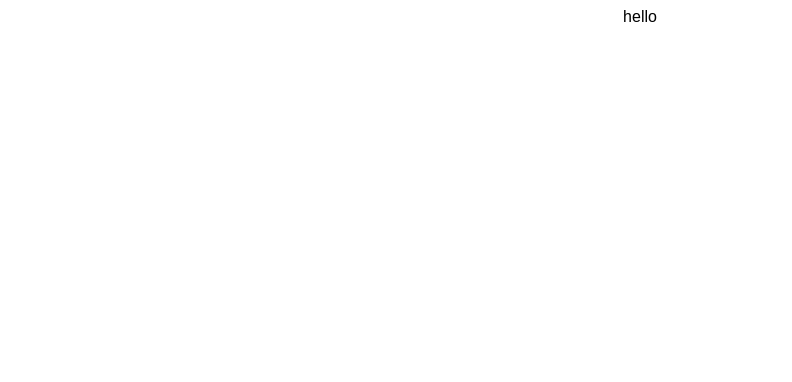
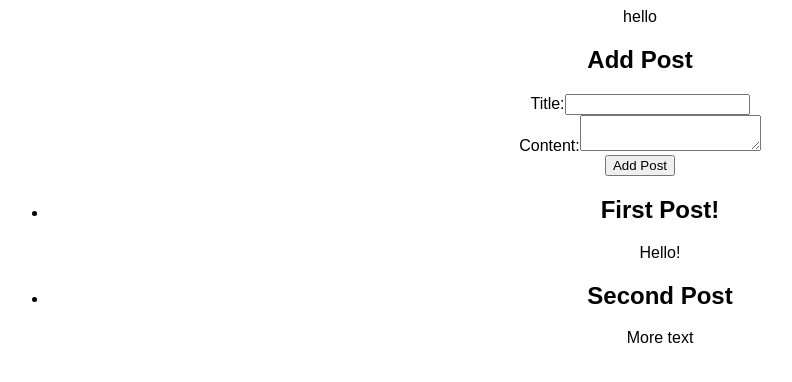
Before and after one commit to aaryandewan/learn-reactt-redux, a React (Create React App) app: page / in a window 1280 px wide. Shown: the top 382 px of the page, without its empty margins (0-792 px from the left). Built offline with nearby package versions, Linux system fonts and the light colour scheme.

Commit message:
working yeah budddyy

```diff
--- a/src/App.js
+++ b/src/App.js
@@ -1,12 +1,16 @@
 import "./styles.css";
 // import { Counter } from "./features/counter/Counter";
 // import Aaryan from "./components/Aaryan";
+import AddPostForm from "./posts/AddPost";
+import PostList from "./posts/PostList";
 export default function App() {
   return (
     <div className="App">
       {/* <Counter /> */}
       {/* <Aaryan /> //works */}
       hello
+      <AddPostForm />
+      <PostList />
     </div>
   );
 }
--- a/src/app/store.js
+++ b/src/app/store.js
@@ -1,5 +1,9 @@
 import { configureStore } from "@reduxjs/toolkit";
 
+import postsReducer from "../posts/postSlice";
+
 export default configureStore({
-  reducer: {},
+  reducer: {
+    posts: postsReducer,
+  },
 });
--- /dev/null
+++ b/src/posts/AddPost.js
@@ -0,0 +1,65 @@
+import React, { useState } from "react";
+import { useDispatch } from "react-redux";
+// import { addPost } from '../actions/postActions'; // Assuming you have defined the addPost action
+
+// import { useDispatch } from "react-redux";
+import { nanoid } from "@reduxjs/toolkit";
+
+import { postAdded } from "./postSlice";
+
+const AddPost = () => {
+  const [title, setTitle] = useState("");
+  const [content, setContent] = useState("");
+  const dispatch = useDispatch();
+
+  const handleTitleChange = (event) => {
+    setTitle(event.target.value);
+  };
+
+  const handleContentChange = (event) => {
+    setContent(event.target.value);
+  };
+
+  const handleSubmit = (event) => {
+    event.preventDefault();
+    dispatch(
+      postAdded({
+        id: nanoid(),
+        title,
+        content,
+      })
+    );
+
+    // Reset the form fields after submission
+    setTitle("");
+    setContent("");
+  };
+
+  return (
+    <div>
+      <h2>Add Post</h2>
+      <form onSubmit={handleSubmit}>
+        <div>
+          <label htmlFor="title">Title:</label>
+          <input
+            type="text"
+            id="title"
+            value={title}
+            onChange={handleTitleChange}
+          />
+        </div>
+        <div>
+          <label htmlFor="content">Content:</label>
+          <textarea
+            id="content"
+            value={content}
+            onChange={handleContentChange}
+          ></textarea>
+        </div>
+        <button type="submit">Add Post</button>
+      </form>
+    </div>
+  );
+};
+
+export default AddPost;
--- /dev/null
+++ b/src/posts/PostList.js
@@ -0,0 +1,19 @@
+import React, { useState } from "react";
+import { useSelector } from "react-redux";
+
+const PostList = () => {
+  const posts = useSelector((state) => state.posts);
+
+  return (
+    <ul>
+      {posts.map((post) => (
+        <li key={post.id}>
+          <h2>{post.title}</h2>
+          <p>{post.content}</p>
+        </li>
+      ))}
+    </ul>
+  );
+};
+
+export default PostList;
--- /dev/null
+++ b/src/posts/postSlice.js
@@ -0,0 +1,19 @@
+import { createSlice } from "@reduxjs/toolkit";
+
+const initialState = [
+  { id: "1", title: "First Post!", content: "Hello!" },
+  { id: "2", title: "Second Post", content: "More text" },
+];
+
+const postsSlice = createSlice({
+  name: "posts",
+  initialState,
+  reducers: {
+    postAdded(state, action) {
+      state.push(action.payload);
+    },
+  },
+});
+export const { postAdded } = postsSlice.actions
+
+export default postsSlice.reducer;
```
